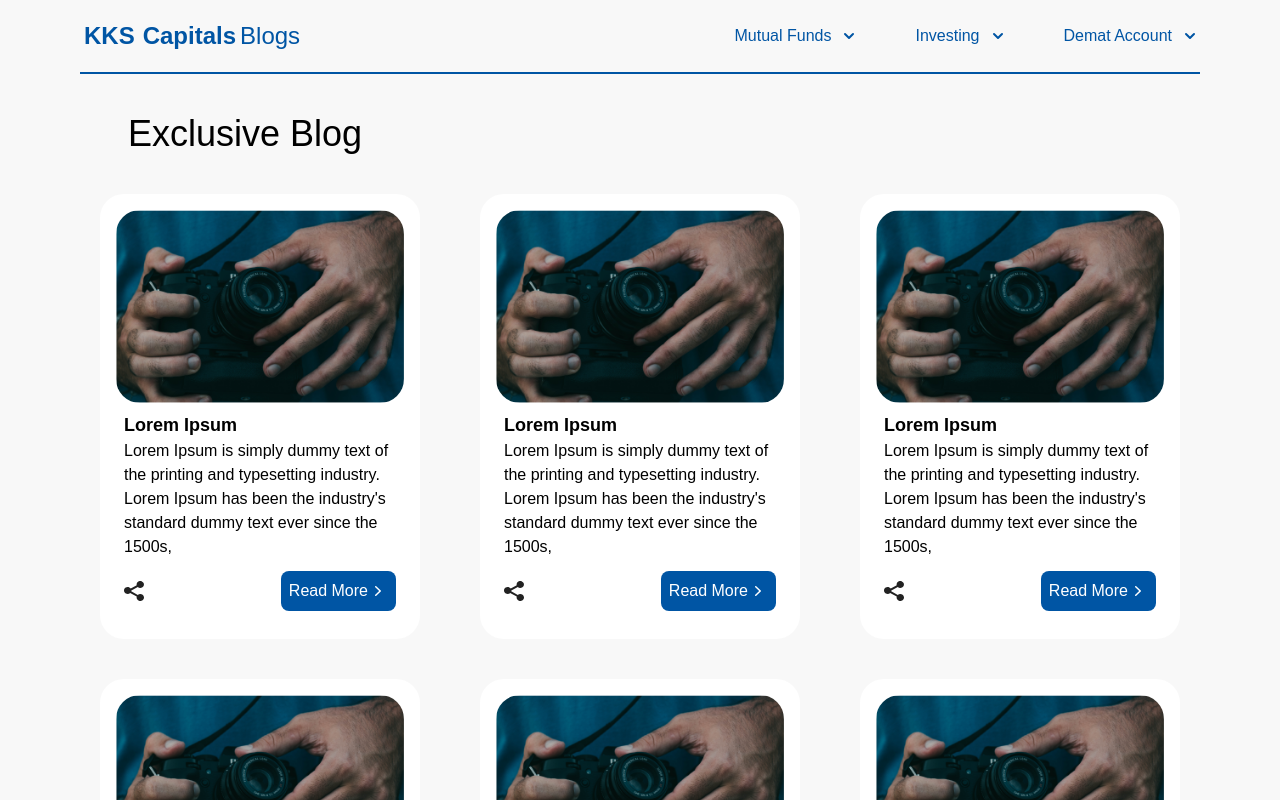
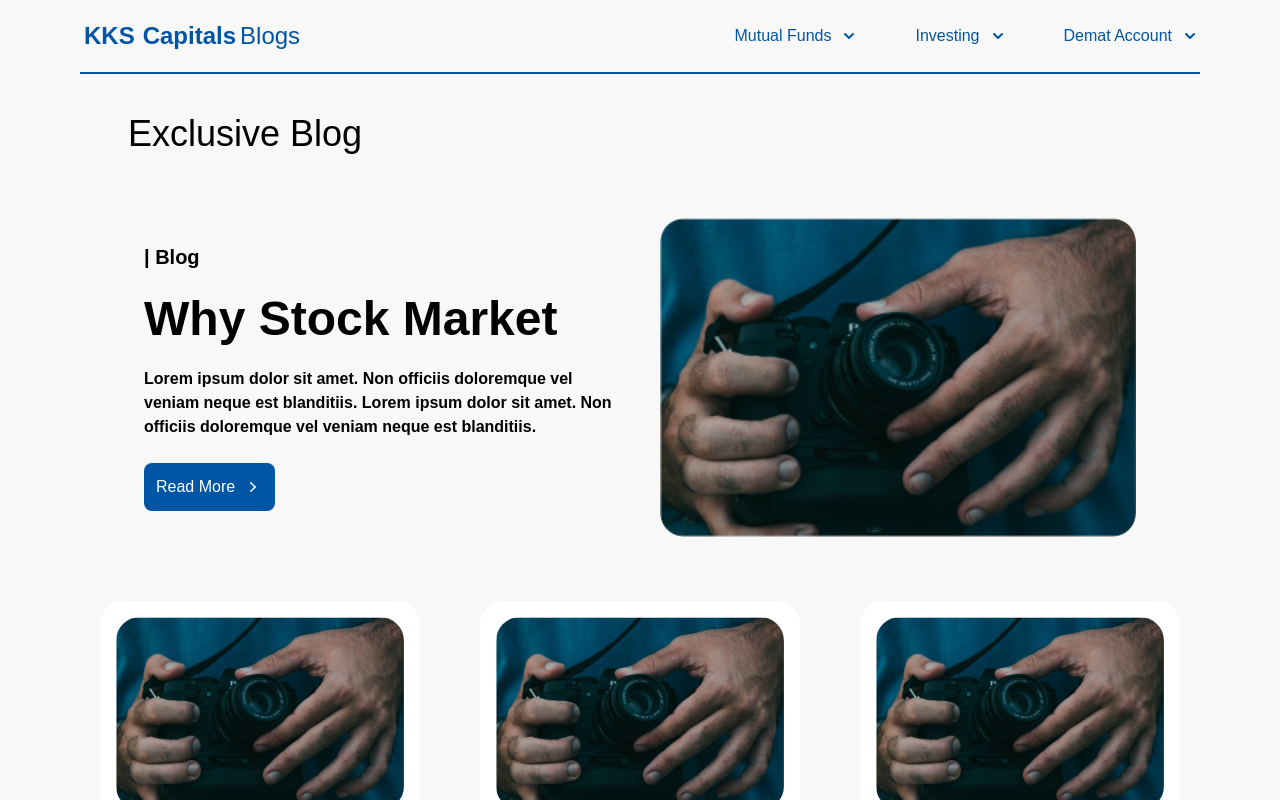
Before and after one commit to Aswanthachu/Blog-nextjs-wordpress, a Next.js app: page / in a window 1280 px wide. Shown: the top 800 px of the page. Built offline with nearby package versions, Linux system fonts and the light colour scheme.

Commit message:
recent blog card on top of home page is added.

```diff
--- /dev/null
+++ b/src/components/RecentBlogCard.jsx
@@ -0,0 +1,41 @@
+import React from "react";
+import { useRouter } from "next/router";
+
+import Button from "./Button";
+
+const RecentBlogCard = () => {
+  const router = useRouter();
+
+  const handleClick = () => {
+    console.log("hiii");
+    router.push("/fghjk");
+  };
+
+  return (
+    <div className="w-full px-16 my-16 flex justify-between items-center gap-10">
+      <div className="w-1/2 space-y-6">
+        <h1 className="text-xl font-semibold">| Blog</h1>
+        <h1 className="text-5xl font-bold">Why Stock Market</h1>
+        <p className="font-semibold">
+          Lorem ipsum dolor sit amet. Non officiis doloremque vel veniam neque
+          est blanditiis. Lorem ipsum dolor sit amet. Non officiis doloremque
+          vel veniam neque est blanditiis.
+        </p>
+        <Button
+          text="Read More"
+          onClick={handleClick}
+          className={`flex bg-darkBlue p-3 rounded-lg items-center text-white gap-2`}
+        />
+      </div>
+      <div className="w-1/2">
+        <img
+          src="/images/test1.png"
+          alt="test"
+          className="object-fill h-full w-full rounded-3xl "
+        />
+      </div>
+    </div>
+  );
+};
+
+export default RecentBlogCard;
--- a/src/pages/index.js
+++ b/src/pages/index.js
@@ -1,13 +1,12 @@
-
 import Button from "@/components/Button";
 import BlogCard from "../components/BlogCard";
 
 import { ChevronRightIcon } from "@heroicons/react/20/solid";
+import RecentBlogCard from "@/components/RecentBlogCard";
 
 export default function Home() {
   const handleClick = () => {
     console.log("hiii");
-
   };
 
   return (
@@ -16,6 +15,7 @@ export default function Home() {
         <h1 className="text-xl font-semibold md:text-4xl md:font-medium my-10 lg:ml-12">
           Exclusive Blog
         </h1>
+        <RecentBlogCard />
         <div className="w-full inline-grid grid-cols-1 md:grid-cols-2 lg:grid-cols-3 gap-x-5 gap-y-10 place-items-center">
           <BlogCard />
           <BlogCard />
```
Also changed, not shown: src/lib/posts.js (added).
